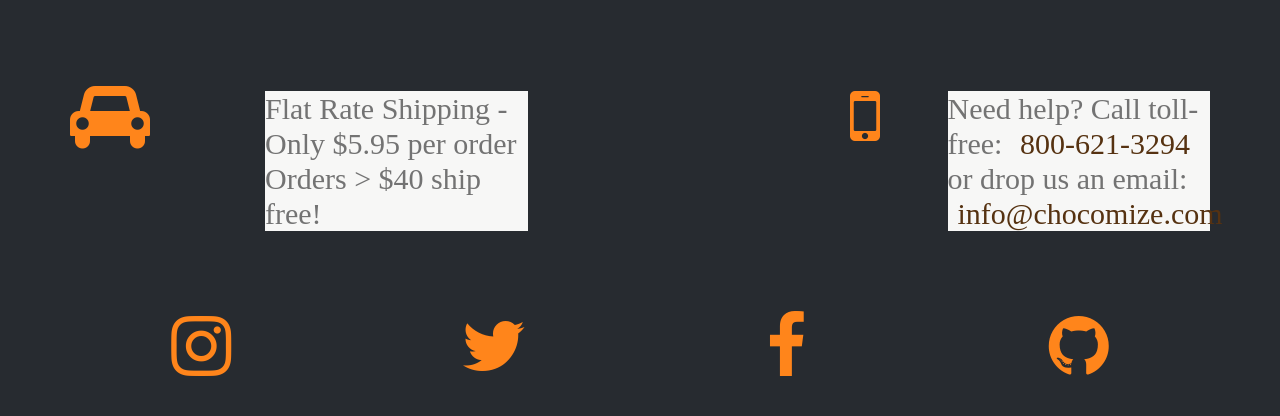
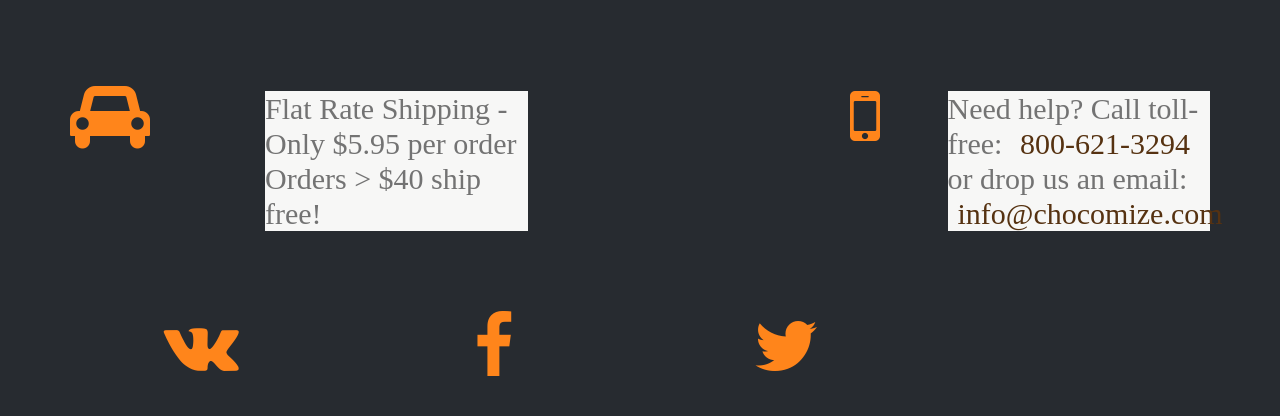
Before and after one commit to chepolina/online_shop, a Django app: page / in a window 1280 px wide. Shown: the part 2066-2482 px from the top of the page. Run offline with Django 3.2, Linux system fonts and the light colour scheme; some libraries are stand-ins or nearby versions; some web fonts are replaced.

Commit message:
minor fixes and pythonanywhere.com integration

```diff
--- a/blog/templates/blog/index.html
+++ b/blog/templates/blog/index.html
@@ -10,6 +10,33 @@
     <link href="static/css/main.css" rel="stylesheet" type="text/css"></head>
     <link rel="stylesheet" href="{% static 'css/main.css' %}">
 <body>
+    <script>
+        window.fbAsyncInit = function() {
+        FB.init({
+        appId      : '1077200279019423',
+        xfbml      : true,
+        version    : 'v2.5'
+        });
+    };
+
+    (function(d, s, id){
+        var js, fjs = d.getElementsByTagName(s)[0];
+        if (d.getElementById(id)) {return;}
+        js = d.createElement(s); js.id = id;
+        js.src = "//connect.facebook.net/en_US/sdk.js";
+        fjs.parentNode.insertBefore(js, fjs);
+    }(document, 'script', 'facebook-jssdk'));
+    </script>
+    <div id="fb-root"></div>
+    <script>(function(d, s, id) {
+        var js, fjs = d.getElementsByTagName(s)[0];
+        if (d.getElementById(id)) return;
+        js = d.createElement(s); js.id = id;
+        js.src = "//connect.facebook.net/ru_RU/sdk.js#xfbml=1&version=v2.5&appId=1077200279019423";
+        fjs.parentNode.insertBefore(js, fjs);
+        }(document, 'script', 'facebook-jssdk'));
+    </script>
+
     <div class="section">
         <div class="container">
             <div class="row">
@@ -232,17 +259,24 @@
       <div class="container">
         <div class="row text-center">
           <div class="col-xs-3 text-center">
-            <a><i class="fa fa-5x fa-fw fa-instagram"></i></a>
+            <a><i class="fa fa-5x fa-fw fa-vk"></i></a>
+          </div>
+          <div class="col-xs-3">
+            <a><i class="fa fa-5x fa-fw fa-facebook"></i></a>
+              <div class="fb-login-button" data-max-rows="1" data-size="medium" data-show-faces="false" data-auto-logout-link="false"></div>
           </div>
           <div class="col-xs-3">
             <a><i class="fa fa-5x fa-fw fa-twitter"></i></a>
           </div>
-          <div class="col-xs-3">
-            <a><i class="fa fa-5x fa-fw fa-facebook"></i></a>
+          <div
+            class="fb-like"
+            data-share="true"
+            data-width="450"
+            data-show-faces="true">
           </div>
-          <div class="col-xs-3 text-center">
-            <a><i class="fa fa-5x fa-fw fa-github"></i></a>
-          </div>
+
+            <div id="status">
+            </div>
         </div>
       </div>
     </div>
--- a/blog/templatetags/get_category.py
+++ b/blog/templatetags/get_category.py
@@ -5,7 +5,7 @@
 @register.filter
 def get_category(f):
     return ['popular chocolate bar' ,
-            'hoot chocolate on a spoon',
+            'hot chocolate on a spoon',
             'chocolate sets',
-            'business gift',
+            'business gifts',
             'luxury truffles']
```
